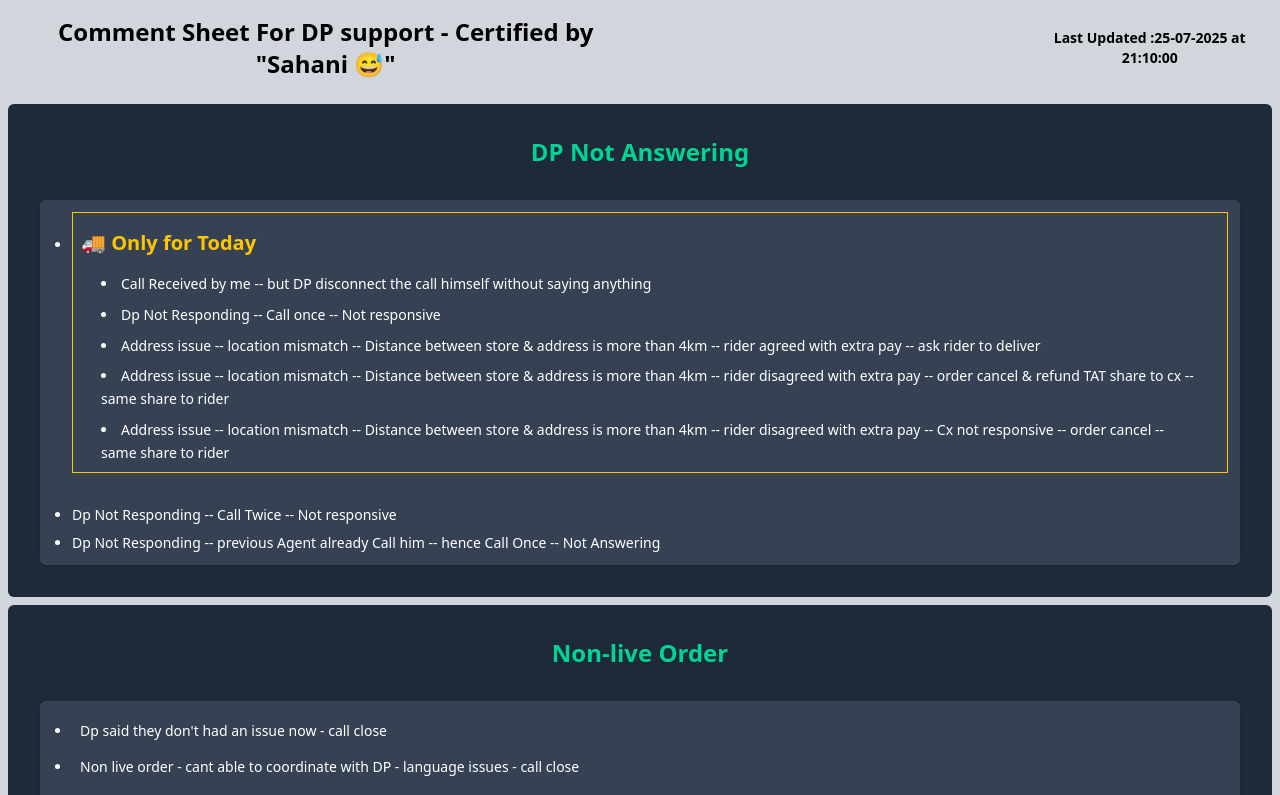
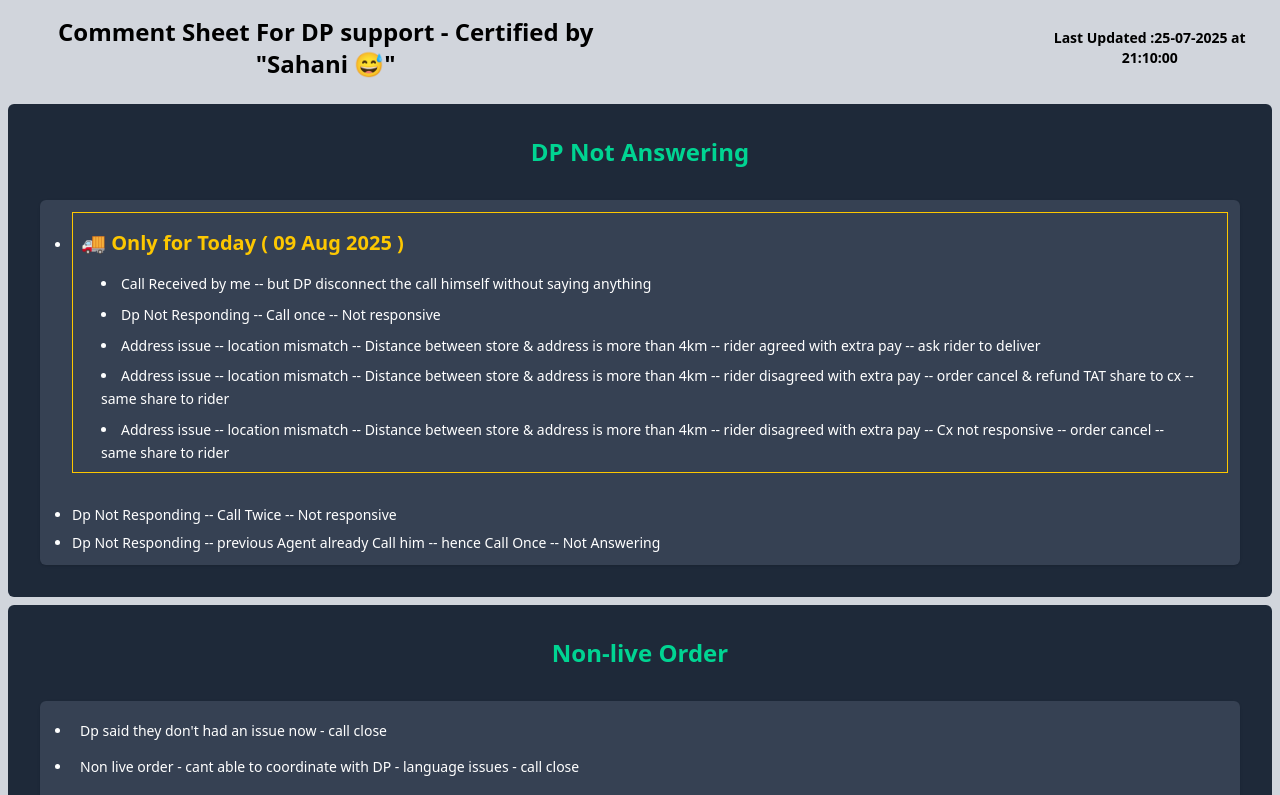
Before and after one commit to Code-with-Sahani/Blinket-DP, a React (Vite) app: page / in a window 1280 px wide. Shown: the top 795 px of the page. Built offline with nearby package versions, Linux system fonts and the light colour scheme.

Commit message:
Update DP_Not_Answer.jsx

```diff
--- a/src/Components/DP_Not_Answer.jsx
+++ b/src/Components/DP_Not_Answer.jsx
@@ -11,7 +11,7 @@ const DP_Not_Answer = () => {
 
             <li className="mb-8 border border-yellow-400 p-2">
               <h3 className="text-xl font-semibold text-yellow-400 mb-2 mt-2 pb-2">
-                🚚 Only for Today
+                🚚 Only for Today ( 09 Aug 2025 )
               </h3>
               <ul className="list-disc pl-5 pr-5 list-inside space-y-2 text-sm leading-relaxed">
                 <li>Call Received by me -- but DP disconnect the call himself without saying anything</li>
```
